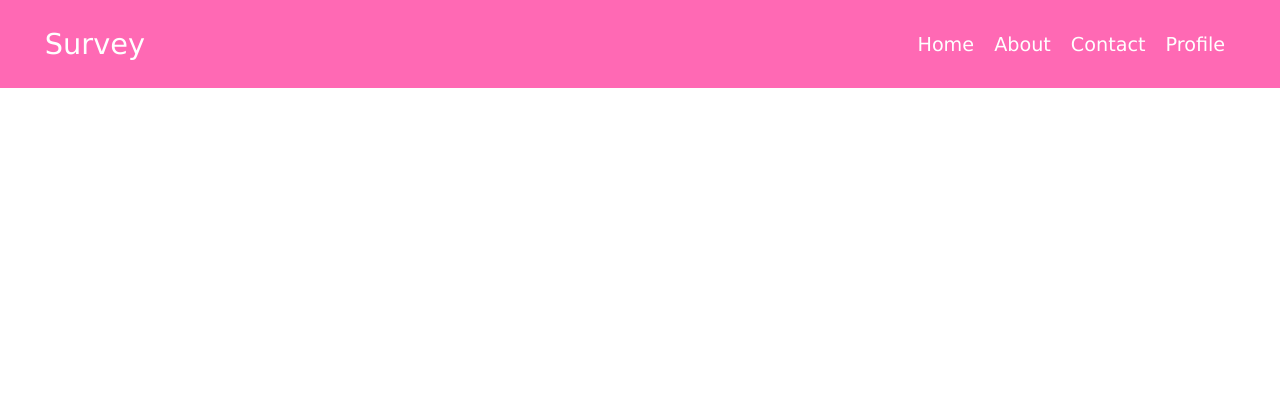
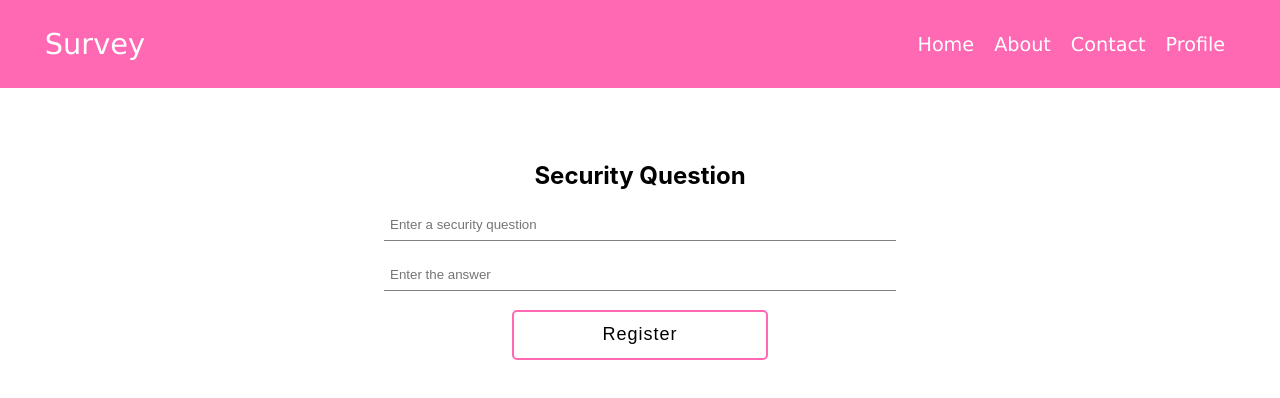
Before and after one commit to Taran29/SurveyApp, a React (Create React App) app: page /security in a window 1280 px wide. Shown: the top 398 px of the page. Built offline with nearby package versions, Linux system fonts and the light colour scheme; the HTML template or start-up script is replaced by a standard one.

Commit message:
Added Security Question flow with Register

```diff
--- a/src/App.jsx
+++ b/src/App.jsx
@@ -1,6 +1,6 @@
 import './App.css';
 import React from 'react';
-import { Navbar, Register, Login } from './components';
+import { Navbar, Register, Login, Security } from './components';
 import { BrowserRouter as Router, Routes, Route } from 'react-router-dom'
 
 const App = () => {
@@ -12,6 +12,7 @@ const App = () => {
           <Routes>
             <Route path="/register" element={<Register />} />
             <Route path="/login" element={<Login />} />
+            <Route path="/security" element={<Security />} />
           </Routes>
         </Router>
       </div>
--- a/src/components/Register/Register.css
+++ b/src/components/Register/Register.css
@@ -13,6 +13,20 @@
   margin-top: 20px;
 }
 
+.empty-fields {
+  font-size: 14px;
+  padding-left: 5px;
+  margin-top: 8px;
+}
+
+.passwords-no-match {
+  font-size: 14px;
+  color: #DC143C;
+  margin-top: 8px;
+  margin-bottom: 0px;
+  padding-left: 5px;
+}
+
 .submitBtn {
   align-self: center;
   height: 50px;
@@ -20,7 +34,7 @@
   margin: 20px;
   font-size: 18px;
   letter-spacing: 1px;
-  margin-top: 40px;
+  margin-top: 20px;
 
   background-color: Transparent;
   background-repeat: no-repeat;
@@ -32,13 +46,6 @@
 }
 
 .submitBtn:hover {
-  background-color: #ff69b4;
-  color: #fff;
-  transition: 0.2s ease-in;
-}
-
-.submitBtn:focus {
-  outline: none;
   background-color: #ff69b4;
   color: #fff;
   transition: 0.2s ease-in;
--- a/src/components/Register/Register.jsx
+++ b/src/components/Register/Register.jsx
@@ -1,17 +1,29 @@
 import { useState } from 'react'
 import TextField from '../../utils/TextField/TextField.jsx'
 import './Register.css'
-import { Link } from 'react-router-dom'
+import { Link, useNavigate } from 'react-router-dom'
 
 const Register = () => {
   const [name, setName] = useState('')
   const [email, setEmail] = useState('')
   const [password, setPassword] = useState('')
   const [confirmPassword, setConfirmPassword] = useState('')
+  const [passwordMatch, setPasswordMatch] = useState(true)
+  const [emptyFields, setEmptyFields] = useState(false)
 
-  const btnSubmitFunction = async () => {
+  const navigate = useNavigate()
+
+  const btnSubmitFunction = async (e) => {
+    e.preventDefault()
     if (password !== confirmPassword) {
+      setPasswordMatch(false)
       console.log('Passwords do not match')
+      return
+    }
+
+    if ([name, email, password, confirmPassword].includes('')) {
+      setEmptyFields(true)
+      console.log('Fields cannot be empty')
       return
     }
     const user = {
@@ -19,21 +31,21 @@ const Register = () => {
       email: email,
       password: password
     }
-    let result = await fetch('http://localhost:5000/api/register', {
-      method: 'POST',
-      mode: 'cors',
-      headers: {
-        'Content-Type': 'application/json',
-        'Access-Control-Allow-Origin': '*'
-      },
-      body: JSON.stringify(user),
 
-    })
-    let message = await result.json()
+    navigate('/security', { state: { user } })
+  }
+
+  const onFocusOutPassword = () => {
+    if ((password.length === 0) || (confirmPassword.length) === 0) {
+      setPasswordMatch(true)
+    }
+
+    if ((password.length > 0) && (confirmPassword.length) > 0)
+      setPasswordMatch(password === confirmPassword)
   }
 
   return (
-    <form className="register-container">
+    <form className="register-container" onSubmit={e => btnSubmitFunction(e)}>
       <span className='register-title'>Register</span>
       <TextField
         type="text"
@@ -51,19 +63,33 @@ const Register = () => {
         type="password"
         placeholder="Enter a new password..."
         value={password || ''}
-        onChange={password => setPassword(password)}
+        setValue={password => setPassword(password)}
+        onFocusOut={onFocusOutPassword}
       />
       <TextField
         type="password"
         placeholder="Confirm your password..."
         value={confirmPassword || ''}
-        onChange={confirmPassword => setConfirmPassword(confirmPassword)}
+        setValue={confirmPassword => setConfirmPassword(confirmPassword)}
+        onFocusOut={onFocusOutPassword}
       />
+
+      {emptyFields ?
+        <span className="empty-fields">
+          Fields cannot be empty
+        </span> : <></>
+      }
+
+      {!passwordMatch ?
+        <span className="passwords-no-match">
+          Passwords do not match
+        </span> : <></>
+      }
+
       <button
         type="submit"
         className="submitBtn"
-        onClick={btnSubmitFunction}
-      >Register</button>
+      >Next</button>
 
       <span className='loginText'>
         Already a user? Log in <Link to="/login" className="loginRoute">here!</Link>
--- /dev/null
+++ b/src/components/Security/Security.css
@@ -0,0 +1,14 @@
+.security-container {
+  display: flex;
+  flex-direction: column;
+  margin: 0 auto;
+  margin-top: 11%;
+  width: 40%;
+}
+
+.security-title {
+  text-align: center;
+  font-size: 24px;
+  font-weight: 700;
+  margin-top: 20px;
+}
--- /dev/null
+++ b/src/components/Security/Security.jsx
@@ -0,0 +1,61 @@
+import { useState } from "react"
+import TextField from "../../utils/TextField/TextField"
+import { useNavigate, useLocation } from "react-router-dom"
+import './Security.css'
+
+const Security = () => {
+  const [question, setQuestion] = useState('')
+  const [answer, setAnswer] = useState('')
+
+  const navigate = useNavigate()
+  const location = useLocation()
+
+  const submitFunction = async (e) => {
+    e.preventDefault()
+    const { name, email, password } = location.state.user
+
+    const user = {
+      name: name,
+      email: email,
+      password: password,
+      securityQuestion: question,
+      securityAnswer: answer
+    }
+
+    let result = await fetch('http://localhost:5000/api/register', {
+      method: 'POST',
+      headers: {
+        "Content-Type": 'application/json'
+      },
+      body: JSON.stringify(user)
+    })
+
+    console.log(result.headers.get('x-auth-token'))
+    result = await result.json()
+    console.log(result)
+  }
+
+  return (
+    <form className="security-container" onSubmit={e => submitFunction(e)}>
+      <span className="security-title">Security Question</span>
+      <TextField
+        type="text"
+        placeholder="Enter a security question"
+        value={question || ''}
+        setValue={question => setQuestion(question)}
+      />
+      <TextField
+        type="text"
+        placeholder="Enter the answer"
+        value={answer || ''}
+        setValue={answer => setAnswer(answer)}
+      />
+      <button
+        type="submit"
+        className="submitBtn"
+      >Register</button>
+    </form>
+  )
+}
+
+export default Security
--- a/src/components/index.js
+++ b/src/components/index.js
@@ -1,3 +1,4 @@
 export { default as Navbar } from './Navbar/Navbar'
 export { default as Register } from './Register/Register'
 export { default as Login } from './Login/Login'
+export { default as Security } from './Security/Security'
--- a/src/utils/TextField/TextField.jsx
+++ b/src/utils/TextField/TextField.jsx
@@ -1,7 +1,7 @@
 import React from 'react'
 import './TextField.css'
 
-const TextField = ({ type, placeholder, value, setValue }) => {
+const TextField = ({ type, placeholder, value, setValue, onFocusOut }) => {
   return (
     <input
       type={type}
@@ -11,6 +11,7 @@ const TextField = ({ type, placeholder, value, setValue }) => {
       onChange={(event) => {
         setValue(event.target.value)
       }}
+      onBlur={onFocusOut}
     />
   )
 }
```
